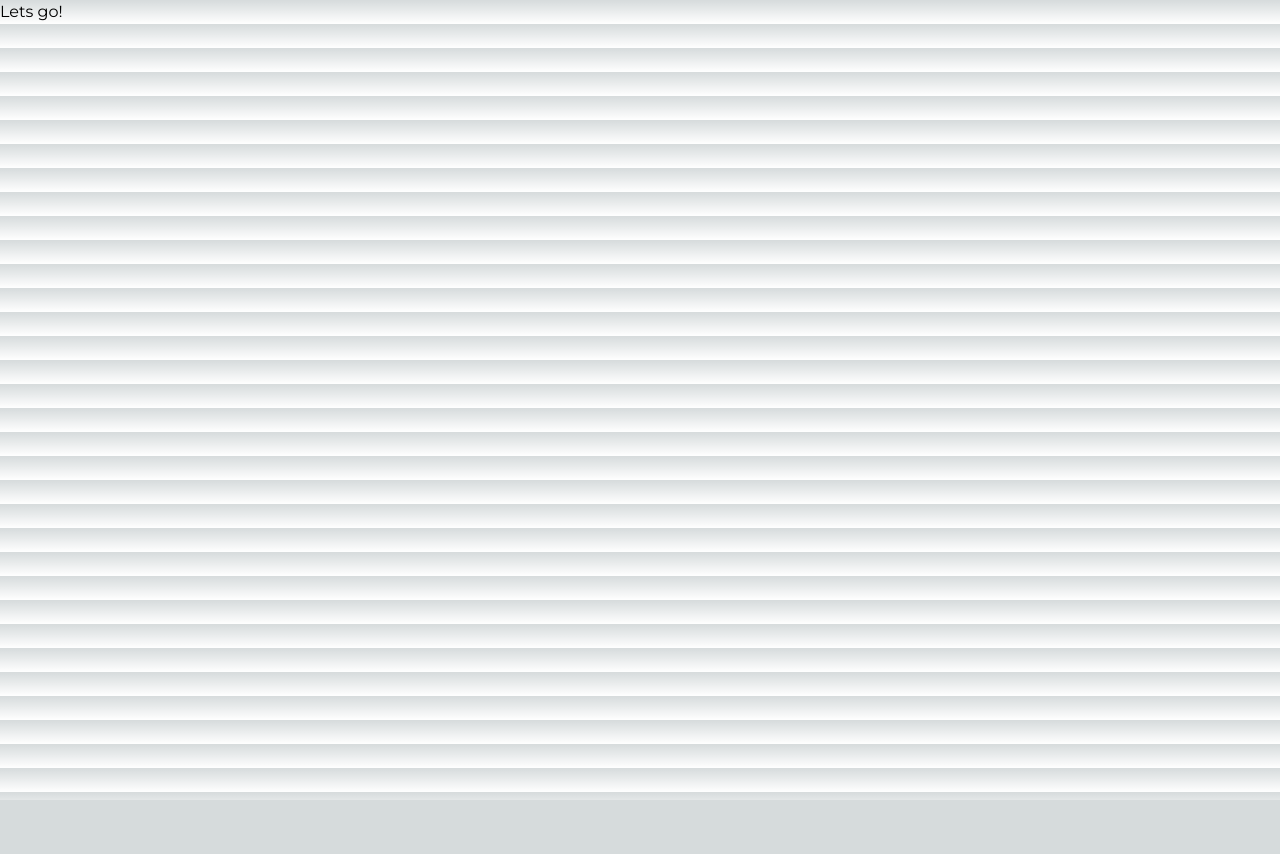
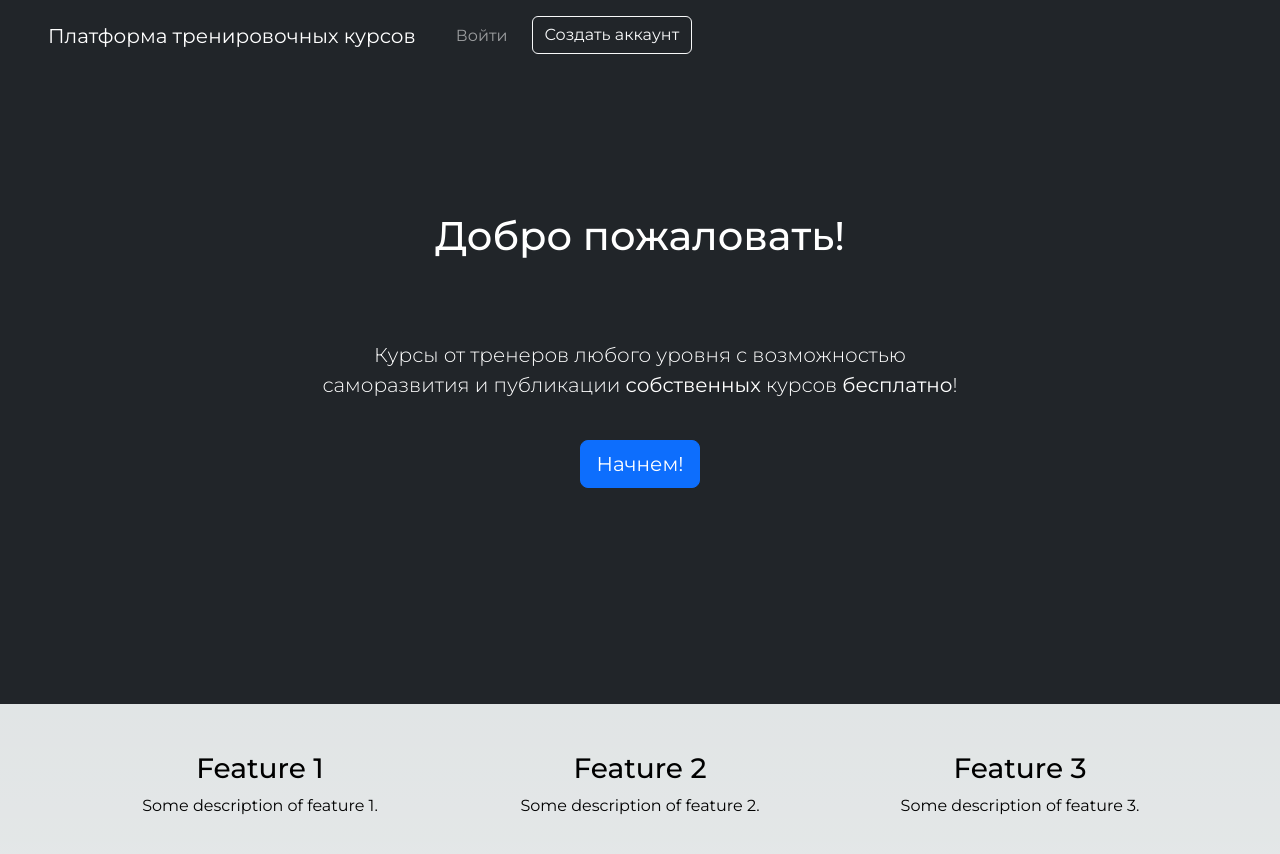
Before and after one commit to TeamHSE/study-platform, a Next.js app in the folder frontend/: page /welcome in a window 1280 px wide. Shown: the top 854 px of the page. Before the commit the page ends 800 px from the top, so only its background shows below. Built offline with nearby package versions, Linux system fonts and the light colour scheme.

Commit message:
add: welcome page

```diff
--- a/frontend/src/app/globals.css
+++ b/frontend/src/app/globals.css
@@ -91,8 +91,7 @@ body {
             to bottom,
             transparent,
             rgb(var(--background-end-rgb))
-    )
-    rgb(var(--background-start-rgb));
+    ) rgb(var(--background-start-rgb));
 }
 
 a {
@@ -105,3 +104,26 @@ a {
         color-scheme: dark;
     }
 }
+
+.hero-section {
+    padding: 100px 0;
+    background-size: cover;
+}
+
+.features-section {
+    background: #f8f9fa;
+}
+
+.cta-section {
+    background: #007bff;
+}
+
+.footer {
+    background: #343a40;
+    color: #ffffff;
+    padding: 20px 0;
+}
+
+.landing-section {
+    height: 80dvh;
+}
--- a/frontend/src/app/welcome/page.tsx
+++ b/frontend/src/app/welcome/page.tsx
@@ -1,10 +1,24 @@
-import Link from "next/link";
-import { LOGIN_PAGE } from "@/constants/pages-url.constants";
+"use client";
 
-export default function Home() {
+import React from "react";
+import HeroSection from "@/components/welcome/Hero";
+import FeaturesSection from "@/components/welcome/Features";
+import CallToActionSection from "@/components/welcome/CallToAction";
+import Footer from "@/components/welcome/Footer";
+import Header from "@/components/welcome/Header";
+import Authors from "@/components/welcome/Authors";
+
+const LandingPage = () => {
   return (
-    <main>
-      <Link href={ LOGIN_PAGE }>Lets go!</Link>
-    </main>
+    <div>
+      <Header />
+      <HeroSection />
+      <FeaturesSection />
+      <CallToActionSection />
+      <Authors />
+      <Footer />
+    </div>
   );
-}
+};
+
+export default LandingPage;
--- a/frontend/src/app/welcome/welcome.css
+++ /dev/null
@@ -1,95 +0,0 @@
-html, body {
-    height: 100%;
-    margin: 0;
-    padding: 0;
-    font-family: "Montserrat", sans-serif;
-}
-
-.container {
-    display: flex;
-    justify-content: space-between; /* Расположение блоков слева и справа */
-    align-items: center; /* Центрирование по вертикали */
-    height: 100vh;
-    background-color: #333;
-}
-
-.left, .right {
-    flex: 1;
-    color: white;
-}
-
-.left {
-    text-align: left; /* Текст справа */
-    margin-left: 10%;
-}
-
-.right {
-    text-align: left; /* Текст слева */
-}
-
-.btn {
-    width: 210px;
-    height: 60px;
-    background-color: #42BECF;
-    color: #fff;
-    border: none;
-    border-radius: 500px;
-    cursor: pointer;
-    text-align: center;
-    font-size: 20px;
-    line-height: 60px; /* Центрирование текста по вертикали */
-}
-
-.img-main {
-    width: 100%;
-}
-
-h1 {
-    font-size: 96px;
-    margin: 0;
-}
-
-p {
-    font-size: 20px;
-}
-
-.container2 {
-    display: flex;
-    align-items: center; /* Центрирование по вертикали */
-    height: 100vh;
-    background-color: #fff;
-}
-
-.custom_2 {
-    max-width: 80%; /* Ширина изображения не более 60% от ширины контейнера */
-    width: auto; /* Автоматическая ширина */
-    height: auto; /* Автоматическая высота */
-    margin: 0 10%; /* Отступы по 20% справа и слева */
-}
-
-.container3 {
-    display: flex;
-    justify-content: space-between; /* Равное распределение между блоками */
-    padding: 0 150px; /* Общий отступ справа и слева */
-    background-color: #333;
-    color: #fff;
-}
-
-.container3 > div {
-    flex: 1; /* Блоки занимают равное пространство */
-    margin: 0 20px; /* Отступы между блоками */
-    color: #fff;
-}
-
-h2 {
-    font-size: 20px;
-}
-
-.id1, .id2, .id3, .id4 {
-    color: white; /* Установка цвета текста на белый */
-}
-
-.id1 a, .id2 a, .id3 a, .id4 a {
-    color: inherit; /* Наследование цвета текста родительского элемента */
-    text-decoration: none; /* Удаление подчеркивания для ссылок */
-}
--- /dev/null
+++ b/frontend/src/components/welcome/Authors.tsx
@@ -0,0 +1,59 @@
+import React from "react";
+import { Button } from "react-bootstrap";
+import { DASHBOARD_PAGE } from "@/constants/pages-url.constants";
+
+const AuthorsSection = () => {
+  return (
+    <>
+      <div className="text-center mb-5">
+        <h2 className="py-5">Об авторах</h2>
+      </div>
+      <div className="container pb-5">
+        <div className="row pb-5">
+          <div className="col-md-3 mb-4">
+            <div className="card h-100">
+              <div className="card-body">
+                <h4><a href="https://t.me/aleksnekr">@aleksnekr</a></h4>
+                <p>Role: Front-end</p>
+                <p><a href="mailto:mail@main.com">mail@main.com</a></p>
+                <p><a href="tel:+79000000000">+7 (900) 000-00-00</a></p>
+              </div>
+            </div>
+          </div>
+          <div className="col-md-3 mb-4">
+            <div className="card h-100">
+              <div className="card-body">
+                <h4><a href="https://t.me/dimamrkv">@dimamrkv</a></h4>
+                <p>Role: Front-end</p>
+                <p><a href="mailto:mail@main.com">mail@main.com</a></p>
+                <p><a href="tel:+79000000000">+7 (900) 000-00-00</a></p>
+              </div>
+            </div>
+          </div>
+          <div className="col-md-3 mb-4">
+            <div className="card h-100">
+              <div className="card-body">
+                <h4><a href="https://t.me/zakhar_mol4anov">@zakhar_mol4anov</a></h4>
+                <p>Role: Back-end</p>
+                <p><a href="mailto:mail@main.com">mail@main.com</a></p>
+                <p><a href="tel:+79000000000">+7 (900) 000-00-00</a></p>
+              </div>
+            </div>
+          </div>
+          <div className="col-md-3 mb-4">
+            <div className="card h-100">
+              <div className="card-body">
+                <h4><a href="https://t.me/crazygrisha">@crazygrisha</a></h4>
+                <p>Role: Back-end</p>
+                <p><a href="mailto:mail@main.com">mail@main.com</a></p>
+                <p><a href="tel:+79000000000">+7 (900) 000-00-00</a></p>
+              </div>
+            </div>
+          </div>
+        </div>
+      </div>
+    </>
+  );
+};
+
+export default AuthorsSection;
--- /dev/null
+++ b/frontend/src/components/welcome/CallToAction.tsx
@@ -0,0 +1,14 @@
+import React from "react";
+import { Button } from "react-bootstrap";
+import { DASHBOARD_PAGE } from "@/constants/pages-url.constants";
+
+const CallToActionSection = () => {
+  return (
+    <div className="call-to-action bg-secondary text-white text-center py-5 landing-section">
+      <h2 className="py-5">Готовы приступить?</h2>
+      <Button href={ DASHBOARD_PAGE } className="btn btn-primary">Давайте начнем!</Button>
+    </div>
+  );
+};
+
+export default CallToActionSection;
--- /dev/null
+++ b/frontend/src/components/welcome/Features.tsx
@@ -0,0 +1,26 @@
+import React from "react";
+
+const FeaturesSection = () => {
+  return (
+    <div className="features py-5 landing-section">
+      <div className="container">
+        <div className="row text-center">
+          <div className="col-md-4">
+            <h3>Feature 1</h3>
+            <p>Some description of feature 1.</p>
+          </div>
+          <div className="col-md-4">
+            <h3>Feature 2</h3>
+            <p>Some description of feature 2.</p>
+          </div>
+          <div className="col-md-4">
+            <h3>Feature 3</h3>
+            <p>Some description of feature 3.</p>
+          </div>
+        </div>
+      </div>
+    </div>
+  );
+};
+
+export default FeaturesSection;
--- /dev/null
+++ b/frontend/src/components/welcome/Footer.tsx
@@ -0,0 +1,13 @@
+import React from 'react';
+
+const Footer = () => {
+  return (
+    <footer className="footer py-3 bg-dark text-white text-center">
+      <div className="container">
+        <span>© 2024 Платформа тренировочных курсов.</span>
+      </div>
+    </footer>
+  );
+};
+
+export default Footer;
--- /dev/null
+++ b/frontend/src/components/welcome/Header.tsx
@@ -0,0 +1,21 @@
+import React from "react";
+import Link from "next/link";
+import { Navbar, Nav, Button } from "react-bootstrap";
+import { LOGIN_PAGE, REGISTER_PAGE } from "@/constants/pages-url.constants";
+
+const Header = () => {
+  return (
+    <Navbar className="px-5 pt-3" bg="dark" variant="dark" expand="lg">
+      <Navbar.Brand>Платформа тренировочных курсов</Navbar.Brand>
+      <Navbar.Toggle aria-controls="basic-navbar-nav" />
+      <Navbar.Collapse id="basic-navbar-nav">
+        <Nav>
+          <Nav.Link className="px-4" href={ LOGIN_PAGE }>Войти</Nav.Link>
+          <Link href={ REGISTER_PAGE } passHref><Button variant="outline-light">Создать аккаунт</Button></Link>
+        </Nav>
+      </Navbar.Collapse>
+    </Navbar>
+  );
+};
+
+export default Header;
--- /dev/null
+++ b/frontend/src/components/welcome/Hero.tsx
@@ -0,0 +1,22 @@
+import React from "react";
+import { Container, Row, Col, Button } from "react-bootstrap";
+import { DASHBOARD_PAGE } from "@/constants/pages-url.constants";
+
+const HeroSection = () => {
+  return (
+    <div className="hero-section text-center text-white bg-dark landing-section">
+      <Container>
+        <Row>
+          <Col>
+            <h1 className="py-5">Добро пожаловать!</h1>
+            <p className="lead py-4">Курсы от тренеров любого уровня с возможностью<br />саморазвития и
+                                     публикации <b>собственных</b> курсов <b>бесплатно</b>!</p>
+            <Button href={ DASHBOARD_PAGE } variant="primary" size="lg">Начнем!</Button>
+          </Col>
+        </Row>
+      </Container>
+    </div>
+  );
+};
+
+export default HeroSection;
--- a/frontend/src/declaration.d.ts
+++ /dev/null
@@ -1,4 +0,0 @@
-declare module '*.png' {
-    const value: string;
-    export default value;
-}
--- /dev/null
+++ b/package.json
@@ -0,0 +1,5 @@
+{
+  "dependencies": {
+    "bootstrap": "^5.3.3"
+  }
+}
```
Also changed, not shown: frontend/src/app/welcome/assets/custom_2.png (deleted), frontend/src/app/welcome/assets/main.png (deleted). Lines whose indentation alone changed are shown as unchanged.
